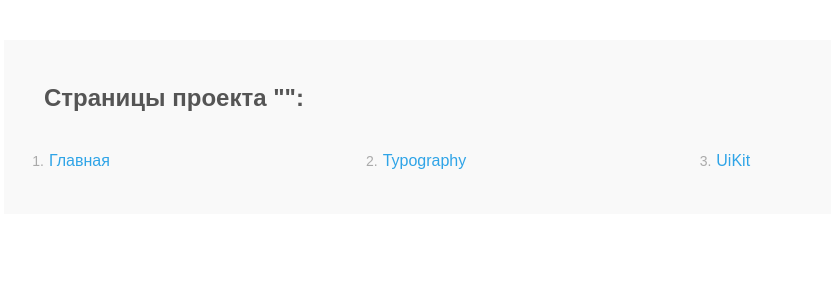
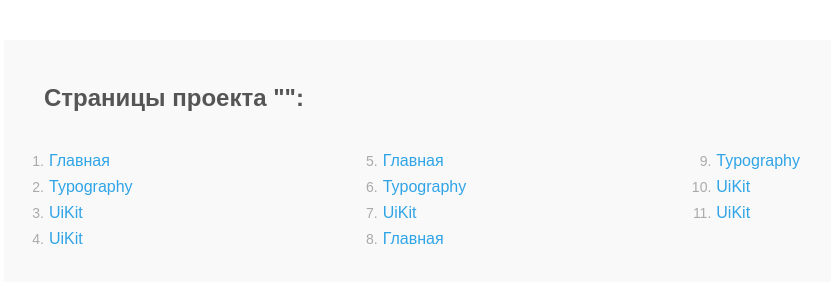
Before and after one commit to azica/liconka.github.io, a plain HTML site: page index.html in a window 1280 px wide. Shown: the whole page, without its empty margins (116-947 px from the left). Drawn offline with Linux system fonts and the light colour scheme.

Commit message:
Revert "Update index.html"
This reverts commit 11643f2d2a19022838cc4ffb9a198e9503f2979c.

# Conflicts:
#	index.html

```diff
--- a/index.html
+++ b/index.html
@@ -19,6 +19,16 @@
       <ol>
         <li><a class="done" href="main.html" target="_blank">Главная</a></li>
         <li><a class="done" href="typography.html" target="_blank">Typography</a></li>
+        <li><a class="done" href="uikit.html" target="_blank">UiKit</a></li>
+        <li><a class="done" href="uikit.html" target="_blank">UiKit</a></li>
+        <li><a class="done" href="main.html" target="_blank">Главная</a></li>
+        <li><a class="done" href="typography.html" target="_blank">Typography</a></li>
+        <li><a class="done" href="uikit.html" target="_blank">UiKit</a></li>
+        <li><a class="done" href="main.html" target="_blank">Главная</a></li>
+        <li><a class="done" href="typography.html" target="_blank">Typography</a></li>
+        <li><a class="done" href="uikit.html" target="_blank">UiKit</a></li>
+
+
         <li><a class="done" href="uikit.htmlgggggggggggggg" target="_blank">UiKit</a></li>
 
 
```
